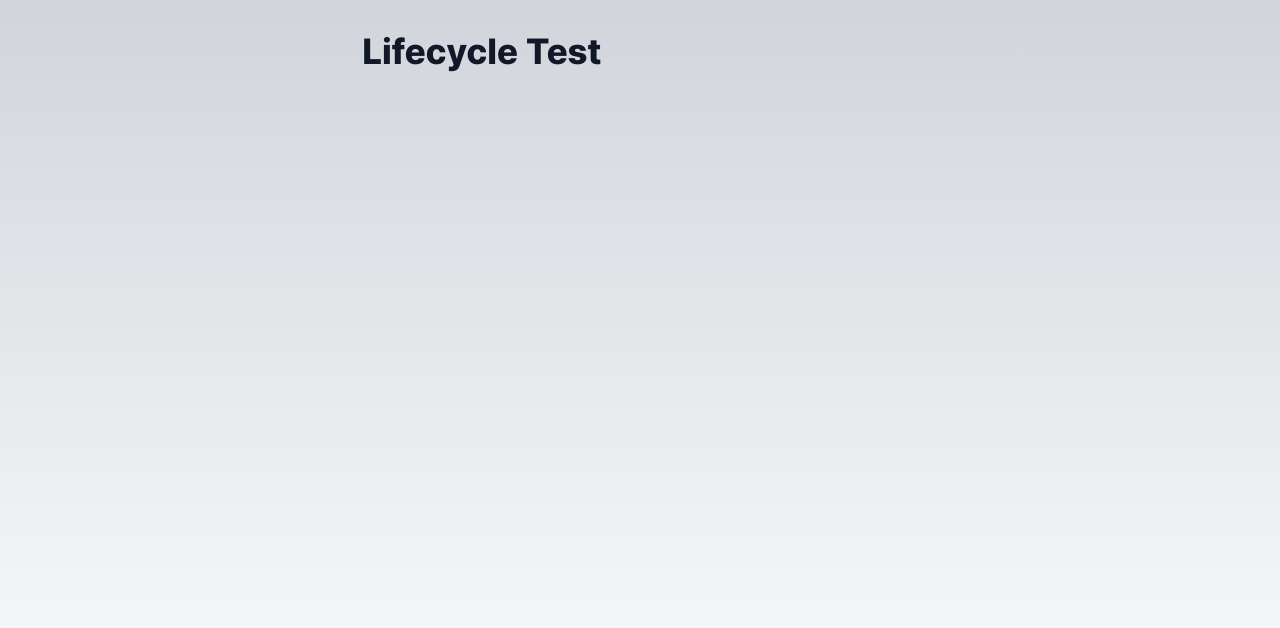
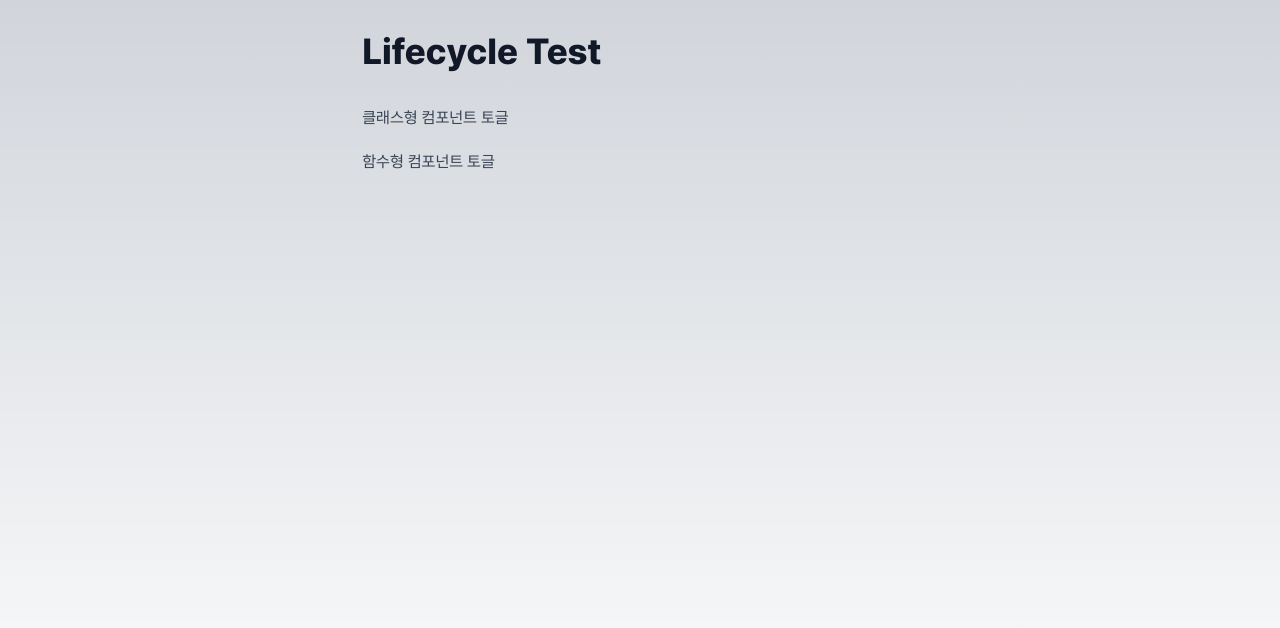
Before and after one commit to ony3000-lab/research-and-development, a Next.js app: page /lifecycle-test in a window 1280 px wide. Shown: the top 628 px of the page. Built offline with nearby package versions, Linux system fonts and the light colour scheme.

Commit message:
feat: counter 컴포넌트 렌더링

```diff
--- a/src/pages/lifecycle-test/index.tsx
+++ b/src/pages/lifecycle-test/index.tsx
@@ -1,11 +1,49 @@
+import { useState } from 'react';
 import PageHead from '@/components/PageHead';
+import { LegacyCounter, ModernCounter } from '@/components';
 
 export default function LifecycleTest() {
+  const [isActiveLegacyCounter, setIsActiveLegacyCounter] = useState(false);
+  const [isActiveModernCounter, setIsActiveModernCounter] = useState(false);
+
   return (
     <>
       <PageHead title="Lifecycle Test" />
       <main className="prose mx-auto min-h-screen p-8 dark:prose-invert">
         <h1>Lifecycle Test</h1>
+
+        <div className="space-y-4">
+          <div>
+            <div>
+              <button
+                type="button"
+                onClick={() => setIsActiveLegacyCounter((prevState) => !prevState)}
+              >
+                클래스형 컴포넌트 토글
+              </button>
+            </div>
+            {isActiveLegacyCounter && (
+              <div>
+                <LegacyCounter />
+              </div>
+            )}
+          </div>
+          <div>
+            <div>
+              <button
+                type="button"
+                onClick={() => setIsActiveModernCounter((prevState) => !prevState)}
+              >
+                함수형 컴포넌트 토글
+              </button>
+            </div>
+            {isActiveModernCounter && (
+              <div>
+                <ModernCounter />
+              </div>
+            )}
+          </div>
+        </div>
       </main>
     </>
   );
```
